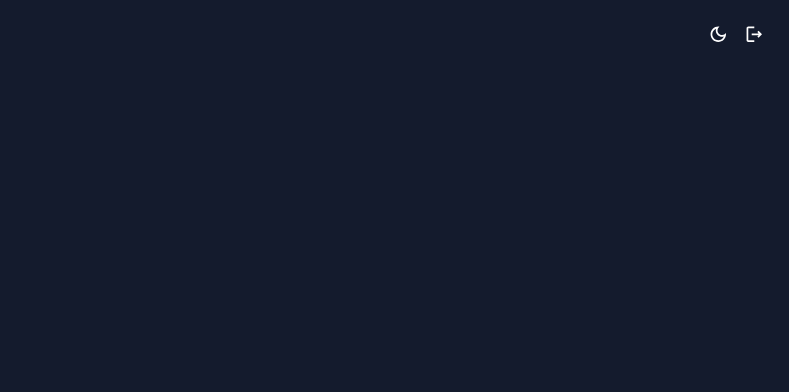
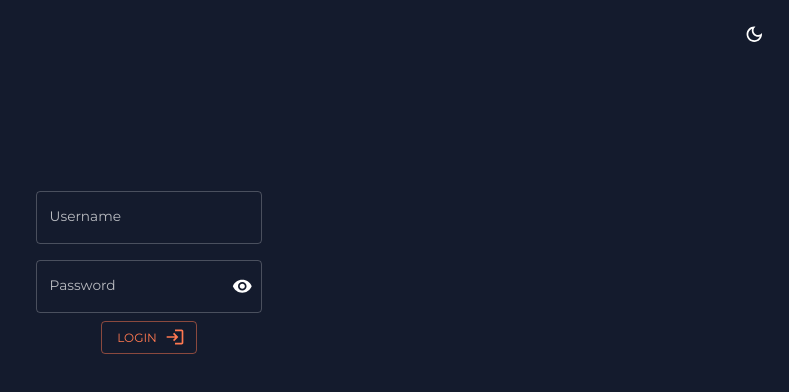
Before and after one commit to KaitoPan09/eval-netzwelt, a React (Create React App) app: page /login in a window 1280 px wide. Before the commit this address had no page. Shown: the top 392 px of the page, without its empty margins (491-1280 px from the left). Built offline with nearby package versions, Linux system fonts and the light colour scheme.

Commit message:
login design

```diff
--- a/src/App.js
+++ b/src/App.js
@@ -3,6 +3,7 @@ import { CssBaseline, ThemeProvider } from "@mui/material";
 import { Routes, Route} from "react-router-dom";
 import Topbar from "./global/Topbar";
 import Home from "./pages/home";
+import Login from "./pages/login";
 
 function App() {
   const [theme, colorMode] = useMode();
@@ -15,6 +16,7 @@ function App() {
             <Topbar />
             <Routes>
               <Route path="/" element={<Home />} />
+              <Route path="/login" element={<Login />} />
             </Routes>
           </main>
         </div>
--- a/src/components/Header.jsx
+++ b/src/components/Header.jsx
@@ -11,12 +11,14 @@ const Header = ( { title, subtitle} ) => {
             fontWeight={"bold"}
             sx={{ mb: "5px"}}
             >
-            {title}</Typography>
+            {title}
+            </Typography>
         <Typography
             variant="h5"
             color={colors.orangeAccent[400]}
             >
-            {subtitle}</Typography>
+            {subtitle}
+            </Typography>
     </Box>
 }
 
--- a/src/global/Topbar.jsx
+++ b/src/global/Topbar.jsx
@@ -1,39 +1,39 @@
 import { Box, IconButton, useTheme } from "@mui/material";
 import { useContext } from "react";
-import {
-    ColorModeContext,
-    // tokens
-} from "../theme";
+import { ColorModeContext, } from "../theme";
 import LightModeOutlinedIcon from "@mui/icons-material/LightModeOutlined";
 import DarkModeOutlinedIcon from "@mui/icons-material/DarkModeOutlined";
 import LogoutOutlinedIcon from '@mui/icons-material/LogoutOutlined';
+import { useLocation } from "react-router-dom";
 
 const Topbar = () => {
     const theme = useTheme();
-    // const colors = tokens(theme.palette.mode);
     const colorMode = useContext(ColorModeContext);
+
+    const location = useLocation();
+
+    const showLogoutIcon = location.pathname !== "/login"
 
     return (
     <Box
-        // position="relative"
         display="flex"
         justifyContent="space-between"
         p={2}>
-        {/* SEARCH BAR */}
         <Box
             >
         </Box>
 
-        {/* ICONS */}
         <Box display="flex">
             <IconButton onClick={colorMode.toggleColorMode}>
                 {theme.palette.mode === "dark" ? (
                     <DarkModeOutlinedIcon />
                 ) : (<LightModeOutlinedIcon />)}
             </IconButton>
-            <IconButton>
-                <LogoutOutlinedIcon/>
-            </IconButton>
+            {showLogoutIcon && (
+                <IconButton>
+                    <LogoutOutlinedIcon/>
+                </IconButton>
+            )}
         </Box>
     </Box>);
 }
--- a/src/pages/home/index.jsx
+++ b/src/pages/home/index.jsx
@@ -117,9 +117,7 @@ const Home = () => {
 
         <center>
         <List
-            sx={{ width: '100%', maxWidth: 360,
-
-             }}
+            sx={{ width: '100%', maxWidth: 360 }}
             component="nav"
             aria-labelledby="nested-list-subheader"
             subheader={
--- /dev/null
+++ b/src/pages/login/index.jsx
@@ -0,0 +1,79 @@
+import * as React from 'react';
+import { Box, Button} from '@mui/material/';
+import IconButton from '@mui/material/IconButton';
+import OutlinedInput from '@mui/material/OutlinedInput';
+import InputLabel from '@mui/material/InputLabel';
+import InputAdornment from '@mui/material/InputAdornment';
+import FormControl from '@mui/material/FormControl';
+import TextField from '@mui/material/TextField';
+import Visibility from '@mui/icons-material/Visibility';
+import VisibilityOff from '@mui/icons-material/VisibilityOff';
+import LoginOutlinedIcon from '@mui/icons-material/LoginOutlined';
+
+const Login = () => {
+    const [showPassword, setShowPassword] = React.useState(false);
+
+    const handleClickShowPassword = () => setShowPassword((show) => !show);
+
+    const handleMouseDownPassword = (event) => {
+        event.preventDefault();
+    };
+
+    return (
+        <Box
+            sx={{
+                display: "flex",
+                justifyContent: "center",
+                alignItems: "center",
+                height: '50vh',
+                }}>
+            <Box
+                sx={{
+                    display: "flex",
+                    flexDirection: "column",
+                    alignItems: "center"
+                }}
+                >
+                <TextField
+                    id="loginUser"
+                    label="Username"
+                    sx={{ m: 1, width: '25ch' }}
+                    color='secondary'
+                    />
+                <FormControl
+                    sx={{ m: 1, width: '25ch' }}
+                    variant="outlined"
+                    color='secondary'
+                    >
+                    <InputLabel htmlFor="loginPassword">Password</InputLabel>
+                    <OutlinedInput
+                        id="loginPassword"
+                        type={showPassword ? 'text' : 'password'}
+                        endAdornment={
+                        <InputAdornment position="end">
+                            <IconButton
+                            aria-label="toggle password visibility"
+                            onClick={handleClickShowPassword}
+                            onMouseDown={handleMouseDownPassword}
+                            edge="end"
+                            >
+                            {showPassword ? <VisibilityOff /> : <Visibility />}
+                            </IconButton>
+                        </InputAdornment>
+                        }
+                        label="Password"
+                    />
+                </FormControl>
+                <Button
+                    variant="outlined"
+                    endIcon={<LoginOutlinedIcon />}
+                    color='secondary'
+                    >
+                    Login
+                </Button>
+            </Box>
+        </Box>
+    );
+}
+
+export default Login
--- a/src/theme.js
+++ b/src/theme.js
@@ -132,6 +132,9 @@ export const themeSetting = (mode) => {
                     secondary: {
                         main: colors.orangeAccent[500],
                     },
+                    tertiary: {
+                        main: colors.greenAccent[500],
+                    },
                     neutral: {
                         dark: colors.grey[700],
                         main: colors.grey[500],
@@ -146,6 +149,9 @@ export const themeSetting = (mode) => {
                     },
                     secondary: {
                         main: colors.orangeAccent[500],
+                    },
+                    tertiary: {
+                        main: colors.greenAccent[500],
                     },
                     neutral: {
                         dark: colors.grey[700],
```
